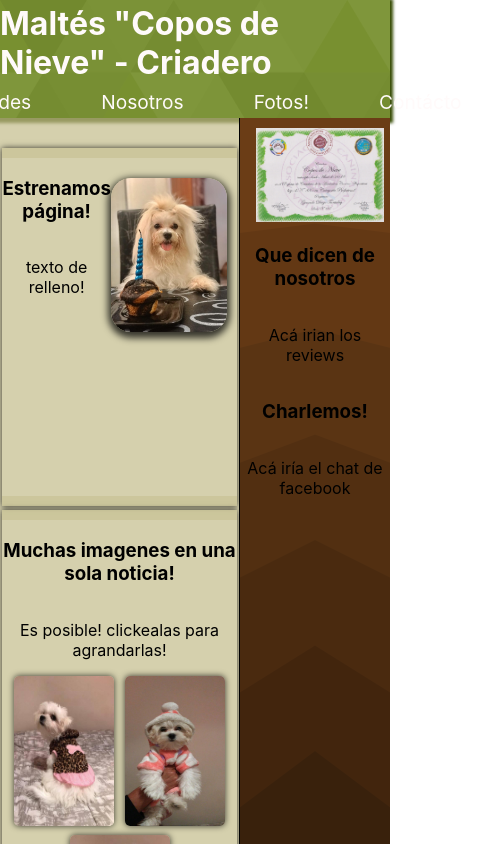
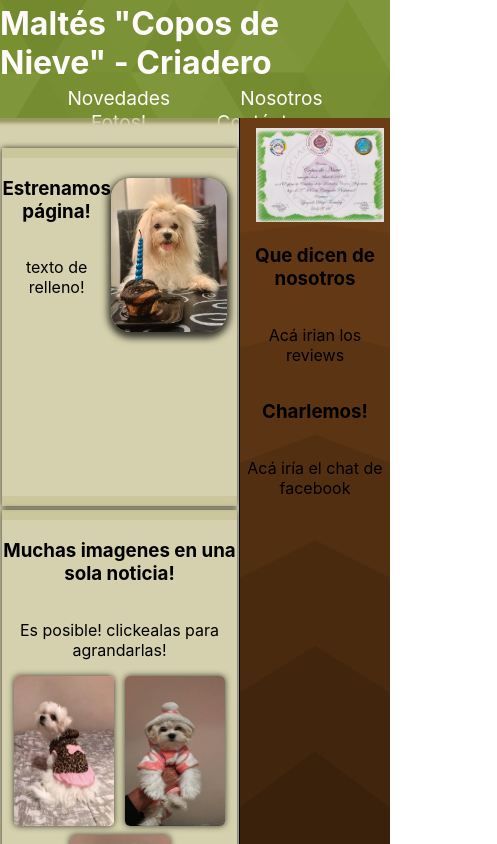
Before and after one commit to MarianoRamborger/Criadero, a React (Create React App) app: page /novedades in a window 390 px wide. Shown: the top 844 px of the page, 497 px wide, since content can reach past the window. Built offline with nearby package versions, Linux system fonts and the light colour scheme.

Commit message:
mobile adjustements

```diff
--- a/src/App.css
+++ b/src/App.css
@@ -9,7 +9,7 @@
 .header-div {
   display: flex;
   flex-direction: column;
-  width: 100vw;
+  justify-content: center;
   align-content: center;
 
 
@@ -48,7 +48,7 @@
 
 .nav-list {
   display: flex;
-  flex-direction: row;
+  flex-flow: row wrap;
   list-style: none;
   justify-content: center;
   align-items: center;
```
